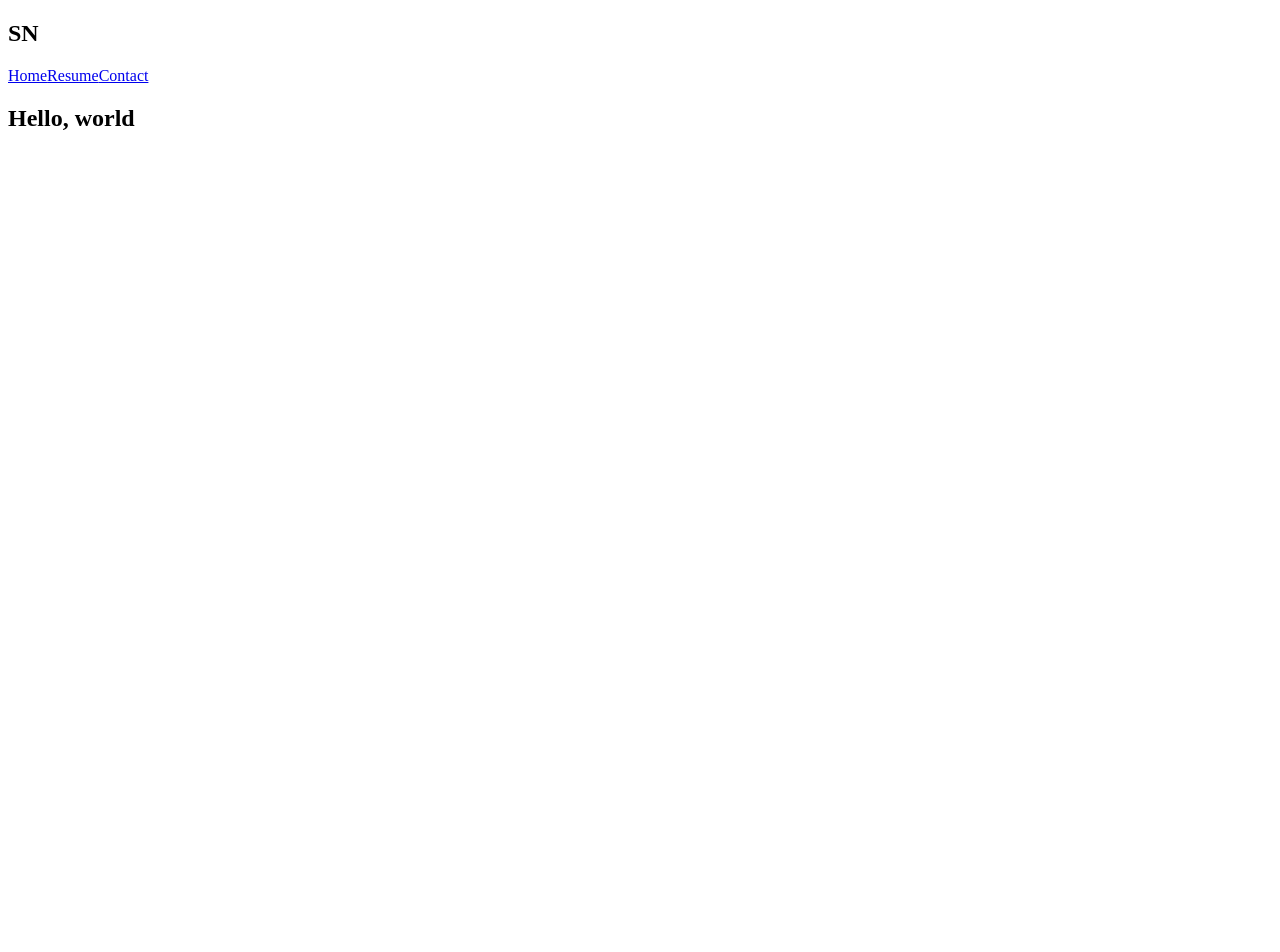
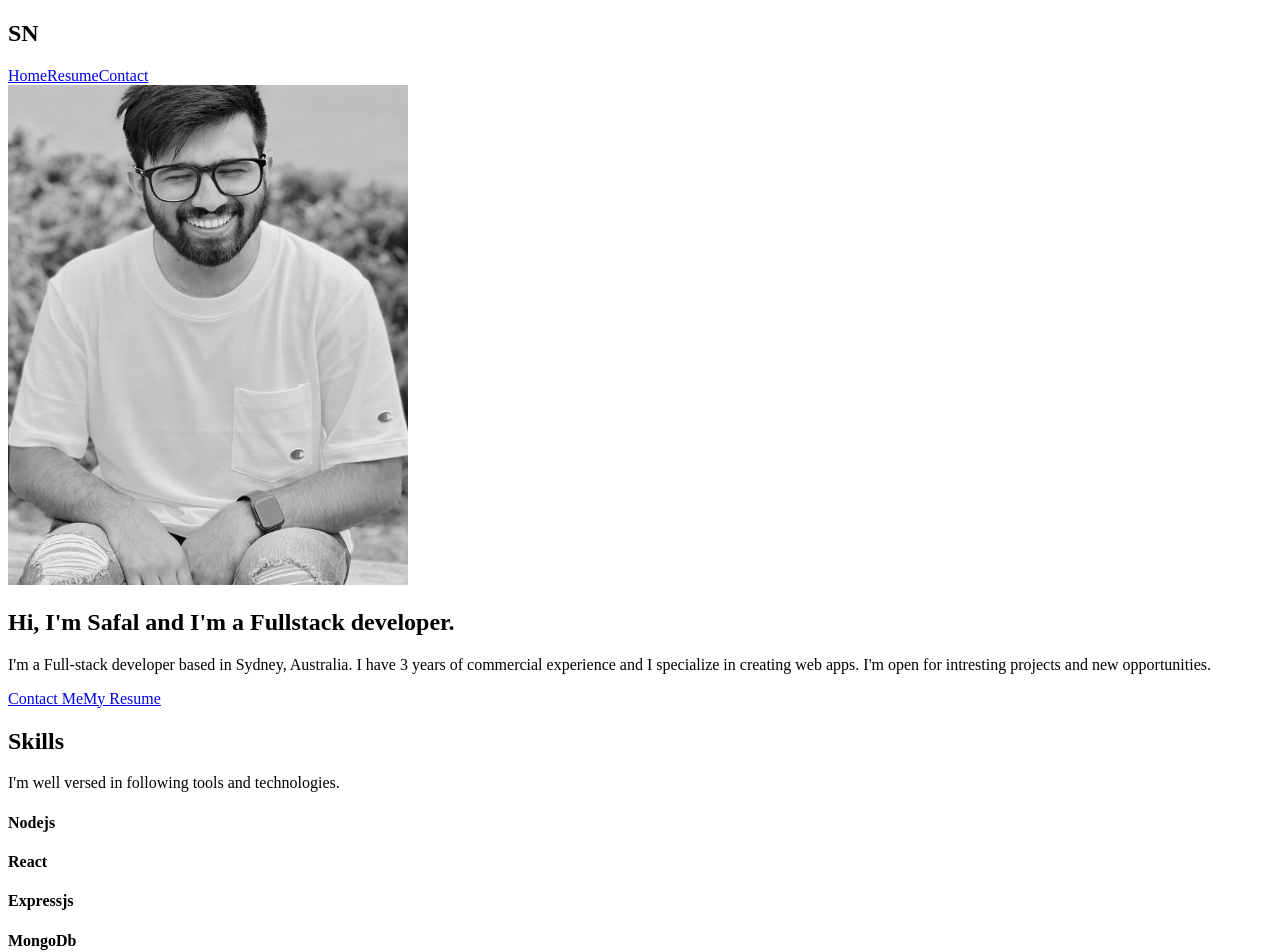
Before and after one commit to safalnpane/portfolio, a Next.js app: page / in a window 1280 px wide. Shown: the top 952 px of the page. Before the commit the page ends 800 px from the top, so only its background shows below. Built offline with nearby package versions, Linux system fonts and the light colour scheme.

Commit message:
feat(index): add initial layout

```diff
--- /dev/null
+++ b/src/app/Hero.jsx
@@ -0,0 +1,31 @@
+// Hero.jsx
+import Image from "next/image";
+
+export default function Hero() {
+  return (
+    <section>
+      <div>
+        <Image
+          src="/heroImage.jpeg"
+          width="400"
+          height="500"
+          alt="Hero image"
+        />
+        <div>
+          <h1>
+            Hi, I&apos;m Safal and I&apos;m a <span>Fullstack developer</span>.
+          </h1>
+          <p>
+            I&apos;m a Full-stack developer based in Sydney, Australia. I have 3
+            years of commercial experience and I specialize in creating web
+            apps. I&apos;m open for intresting projects and new opportunities.
+          </p>
+          <div>
+            <a href="#">Contact Me</a>
+            <a href="#">My Resume</a>
+          </div>
+        </div>
+      </div>
+    </section>
+  );
+}
--- /dev/null
+++ b/src/app/Skills.jsx
@@ -0,0 +1,29 @@
+// Skills.jsx
+import React from "react";
+
+export default function Skills() {
+  const mySkills = [
+    "Nodejs",
+    "React",
+    "Expressjs",
+    "MongoDb",
+    "MySQL",
+    "Python",
+    "Django",
+    "Git & GitHub",
+    "AWS",
+    "REST API",
+  ];
+
+  return (
+    <section>
+      <h1>Skills</h1>
+      <p>I&apos;m well versed in following tools and technologies.</p>
+      <div>
+        {mySkills.map((skill) => (
+          <h4 key={skill}>{skill}</h4>
+        ))}
+      </div>
+    </section>
+  );
+}
--- /dev/null
+++ b/src/app/Work.jsx
@@ -0,0 +1,69 @@
+// work.jsx
+
+import Image from "next/image";
+
+export default function Work() {
+  const myProjects = [
+    {
+      imageUrl: "/heroImage.jpeg",
+      name: "CalcApp",
+      description:
+        "Calculator app made with Angular. This project was generated with Angular CLI version 11.1.1",
+      techUsed: ["Java", "Spring", "HTML&CSS"],
+    },
+    {
+      imageUrl: "/heroImage.jpeg",
+      name: "CalcApp",
+      description:
+        "Calculator app made with Angular. This project was generated with Angular CLI version 11.1.1",
+      techUsed: ["Java", "Spring", "HTML&CSS"],
+    },
+    {
+      imageUrl: "/heroImage.jpeg",
+      name: "CalcApp",
+      description:
+        "Calculator app made with Angular. This project was generated with Angular CLI version 11.1.1",
+      techUsed: ["Java", "Spring", "HTML&CSS"],
+    },
+    {
+      imageUrl: "/heroImage.jpeg",
+      name: "CalcApp",
+      description:
+        "Calculator app made with Angular. This project was generated with Angular CLI version 11.1.1",
+      techUsed: ["Java", "Spring", "HTML&CSS"],
+    },
+  ];
+
+  return (
+    <section>
+      <h1>Work</h1>
+      <p>
+        Check my personal professional projects. If you have any questions feel
+        free to contact me for more information.
+      </p>
+      <div>
+        {myProjects.map((project) => (
+          <div key={project.name}>
+            <Image
+              src={project.imageUrl}
+              alt="project image"
+              width="200"
+              height="200"
+            />
+            <h1>{project.name}</h1>
+            <div>
+              {project.techUsed.map((tech) => (
+                <h4 key={tech}>{tech}</h4>
+              ))}
+            </div>
+            <p>{project.description}</p>
+            <div>
+              <a href="#">Preview</a>
+              <a href="#">GitHub</a>
+            </div>
+          </div>
+        ))}
+      </div>
+    </section>
+  );
+}
--- a/src/app/layout.js
+++ b/src/app/layout.js
@@ -1,3 +1,4 @@
+// layout.js
 import Navigation from "../components/Navigation";
 
 export const metadata = {
--- a/src/app/page.jsx
+++ b/src/app/page.jsx
@@ -1,7 +1,15 @@
+// page.jsx
+
+import Hero from "./Hero";
+import Skills from "./Skills";
+import Work from "./Work";
+
 export default function Home() {
   return (
-    <section>
-      <h1>Hello, world</h1>
-    </section>
+    <main>
+      <Hero />
+      <Skills />
+      <Work />
+    </main>
   );
 }
--- a/src/components/Navigation.jsx
+++ b/src/components/Navigation.jsx
@@ -1,3 +1,5 @@
+// Navigation.jsx
+
 export default function Navigation() {
   return (
     <nav>
```
